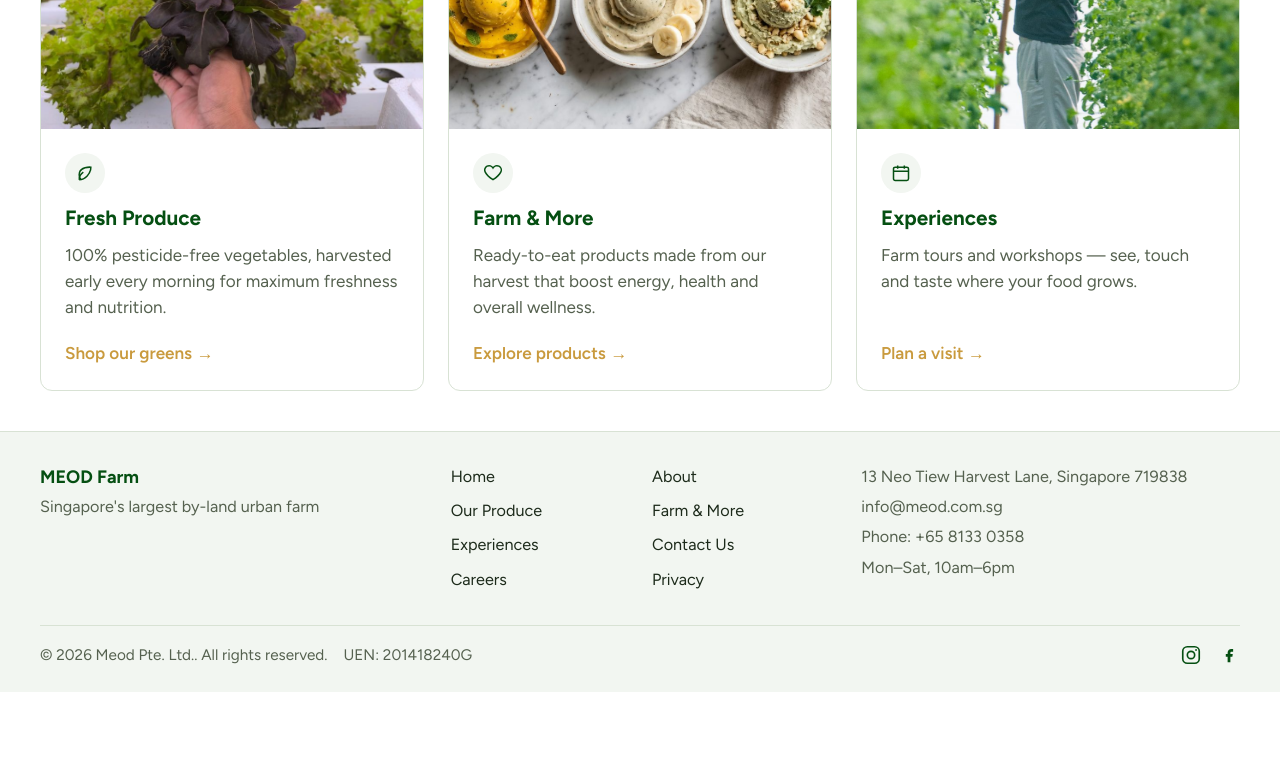
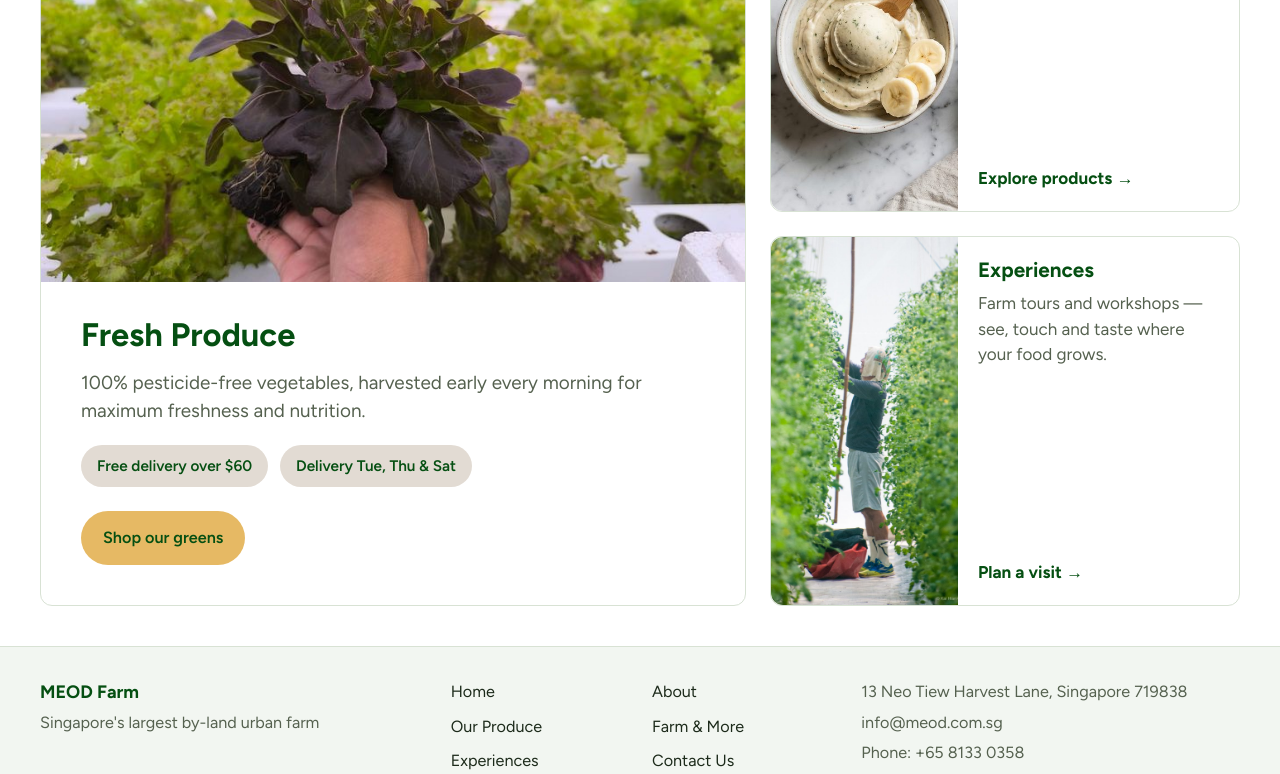
Before and after one commit to Tyllage/Tyllage-MEOD, a React (Vite) app in the folder client/: page / in a window 1280 px wide. Shown: the part 1100-1874 px from the top of the page. Before the commit the page ends 1792 px from the top, so only its background shows below. Built offline with nearby package versions, Linux system fonts and the light colour scheme.

Commit message:
Redesign What We Do: featured Fresh Produce card, delivery info, clearer links

```diff
--- a/client/src/components/home/WhatWeDo.css
+++ b/client/src/components/home/WhatWeDo.css
@@ -27,9 +27,15 @@
 .whatwedo-grid {
   margin-top: var(--space-8);
   display: grid;
-  grid-template-columns: repeat(3, 1fr);
+  grid-template-columns: 3fr 2fr;
   gap: var(--space-6);
   align-items: stretch;
+}
+
+.whatwedo-secondary {
+  display: flex;
+  flex-direction: column;
+  gap: var(--space-6);
 }
 
 .whatwedo-card {
@@ -48,10 +54,8 @@
 }
 
 .whatwedo-card-image {
-  width: 100%;
-  aspect-ratio: 4 / 3;
+  display: block;
   object-fit: cover;
-  border-radius: var(--radius) var(--radius) 0 0;
 }
 
 .whatwedo-card-body {
@@ -60,22 +64,6 @@
   gap: var(--space-3);
   flex: 1;
   padding: var(--space-6);
-}
-
-.whatwedo-icon {
-  display: inline-flex;
-  align-items: center;
-  justify-content: center;
-  width: var(--space-8);
-  height: var(--space-8);
-  border-radius: 50%;
-  background: var(--color-bg-alt);
-  color: var(--color-forest);
-}
-
-.whatwedo-icon svg {
-  width: var(--space-5);
-  height: var(--space-5);
 }
 
 .whatwedo-card-title {
@@ -92,16 +80,116 @@
 }
 
 .whatwedo-card-link {
+  display: inline-flex;
+  align-items: center;
   margin-top: auto;
   padding-top: var(--space-2);
-  color: var(--color-dandelion-dark);
+  color: var(--color-forest);
+  font-weight: 700;
+  font-size: 0.95rem;
+}
+
+.whatwedo-arrow {
+  display: inline-block;
+  margin-left: var(--space-1);
+  transition: transform 0.2s ease;
+}
+
+.whatwedo-card:hover .whatwedo-arrow {
+  transform: translateX(var(--space-1));
+}
+
+/* Featured card */
+
+.whatwedo-card--featured {
+  height: 100%;
+}
+
+.whatwedo-card--featured .whatwedo-card-image {
+  width: 100%;
+  aspect-ratio: 16 / 10;
+  border-radius: var(--radius) var(--radius) 0 0;
+}
+
+.whatwedo-card--featured .whatwedo-card-body {
+  gap: var(--space-5);
+  padding: var(--space-8);
+}
+
+.whatwedo-card--featured .whatwedo-card-title {
+  font-size: clamp(1.5rem, 1.1rem + 1vw, 2rem);
+}
+
+.whatwedo-card--featured .whatwedo-card-text {
+  font-size: 1.05rem;
+}
+
+.whatwedo-tags {
+  display: flex;
+  flex-wrap: wrap;
+  gap: var(--space-3);
+}
+
+.whatwedo-tag {
+  display: inline-flex;
+  align-items: center;
+  padding: var(--space-2) var(--space-4);
+  border-radius: 999px;
+  background: var(--color-sand);
+  color: var(--color-forest);
+  font-size: 0.85rem;
   font-weight: 600;
-  font-size: 0.95rem;
+}
+
+.whatwedo-card-cta {
+  margin-top: var(--space-1);
+  align-self: flex-start;
+}
+
+/* Secondary (horizontal) cards */
+
+.whatwedo-card--horizontal {
+  flex: 1;
+  flex-direction: row;
+  min-height: 0;
+}
+
+.whatwedo-card--horizontal .whatwedo-card-image {
+  width: 40%;
+  height: 100%;
+  flex-shrink: 0;
+  border-radius: var(--radius) 0 0 var(--radius);
+}
+
+.whatwedo-card--horizontal .whatwedo-card-body {
+  gap: var(--space-2);
+  padding: var(--space-5);
+  justify-content: center;
 }
 
 @media (max-width: 860px) {
   .whatwedo-grid {
     grid-template-columns: 1fr;
+  }
+
+  .whatwedo-card--featured {
+    height: auto;
+  }
+
+  .whatwedo-card--horizontal {
+    flex-direction: column;
+  }
+
+  .whatwedo-card--horizontal .whatwedo-card-image {
+    width: 100%;
+    height: auto;
+    aspect-ratio: 4 / 3;
+    border-radius: var(--radius) var(--radius) 0 0;
+  }
+
+  .whatwedo-card--horizontal .whatwedo-card-body {
+    padding: var(--space-6);
+    justify-content: flex-start;
   }
 }
 
@@ -113,4 +201,9 @@
   .whatwedo-grid {
     margin-top: var(--space-6);
   }
+
+  .whatwedo-card--featured .whatwedo-card-body {
+    gap: var(--space-4);
+    padding: var(--space-6);
+  }
 }
--- a/client/src/components/home/WhatWeDo.jsx
+++ b/client/src/components/home/WhatWeDo.jsx
@@ -2,42 +2,18 @@ import { Link } from 'react-router-dom'
 import { site } from '../../data/site.js'
 import './WhatWeDo.css'
 
-const icons = {
-  leaf: (
-    <svg viewBox="0 0 24 24" fill="none" stroke="currentColor" strokeWidth="1.8" aria-hidden="true">
-      <path d="M5 20c7 0 14-7 14-15 0 0-14-1-14 9 0 3 1 5 2 6" />
-      <path d="M5 20c0-4 2-7 5-9" />
-    </svg>
-  ),
-  heart: (
-    <svg viewBox="0 0 24 24" fill="none" stroke="currentColor" strokeWidth="1.8" aria-hidden="true">
-      <path d="M12 20s-7-4.4-9.3-9A5 5 0 0 1 12 6a5 5 0 0 1 9.3 5c-2.3 4.6-9.3 9-9.3 9z" />
-    </svg>
-  ),
-  calendar: (
-    <svg viewBox="0 0 24 24" fill="none" stroke="currentColor" strokeWidth="1.8" aria-hidden="true">
-      <rect x="3" y="5" width="18" height="16" rx="2" />
-      <path d="M3 10h18M8 3v4M16 3v4" />
-    </svg>
-  ),
+const featuredCard = {
+  title: 'Fresh Produce',
+  image: '/images/fresh-produce.jpg',
+  alt: 'A hand holding freshly harvested purple lettuce in a MEOD greenhouse',
+  text: '100% pesticide-free vegetables, harvested early every morning for maximum freshness and nutrition.',
 }
 
-const cards = [
-  {
-    title: 'Fresh Produce',
-    image: '/images/fresh-produce.jpg',
-    alt: 'Freshly harvested leafy greens in crates at MEOD Farm',
-    icon: 'leaf',
-    text: '100% pesticide-free vegetables, harvested early every morning for maximum freshness and nutrition.',
-    linkLabel: 'Shop our greens',
-    href: site.shopUrl,
-    external: true,
-  },
+const secondaryCards = [
   {
     title: 'Farm & More',
     image: '/images/farm-and-more.jpg',
-    alt: 'MEOD Farm & More ready-to-eat products made from the harvest',
-    icon: 'heart',
+    alt: "Bowls of ready-to-eat MEOD products made from the farm's harvest",
     text: 'Ready-to-eat products made from our harvest that boost energy, health and overall wellness.',
     linkLabel: 'Explore products',
     href: '/farm-and-more',
@@ -45,8 +21,7 @@ const cards = [
   {
     title: 'Experiences',
     image: '/images/experiences.jpg',
-    alt: 'Visitors on a guided tour through the greenhouses at MEOD Farm',
-    icon: 'calendar',
+    alt: 'A MEOD farmer tending tall rows of greens inside the greenhouse',
     text: 'Farm tours and workshops — see, touch and taste where your food grows.',
     linkLabel: 'Plan a visit',
     href: '/experiences',
@@ -67,9 +42,42 @@ function WhatWeDo() {
         </div>
 
         <div className="whatwedo-grid">
-          {cards.map((card) => {
-            const content = (
-              <>
+          <a
+            className="card whatwedo-card whatwedo-card--featured"
+            href={site.shopUrl}
+            target="_blank"
+            rel="noopener noreferrer"
+          >
+            <img
+              className="whatwedo-card-image"
+              src={featuredCard.image}
+              alt={featuredCard.alt}
+              loading="lazy"
+            />
+            <div className="whatwedo-card-body">
+              <h3 className="whatwedo-card-title">{featuredCard.title}</h3>
+              <p className="whatwedo-card-text">{featuredCard.text}</p>
+              <div className="whatwedo-tags">
+                <span className="whatwedo-tag">
+                  Free delivery over {site.delivery.freeOver}
+                </span>
+                <span className="whatwedo-tag">
+                  Delivery {site.delivery.days}
+                </span>
+              </div>
+              <span className="btn btn-primary whatwedo-card-cta">
+                Shop our greens
+              </span>
+            </div>
+          </a>
+
+          <div className="whatwedo-secondary">
+            {secondaryCards.map((card) => (
+              <Link
+                key={card.title}
+                className="card whatwedo-card whatwedo-card--horizontal"
+                to={card.href}
+              >
                 <img
                   className="whatwedo-card-image"
                   src={card.image}
@@ -77,34 +85,15 @@ function WhatWeDo() {
                   loading="lazy"
                 />
                 <div className="whatwedo-card-body">
-                  <span className="whatwedo-icon">{icons[card.icon]}</span>
                   <h3 className="whatwedo-card-title">{card.title}</h3>
                   <p className="whatwedo-card-text">{card.text}</p>
-                  <span className="whatwedo-card-link">{card.linkLabel} →</span>
+                  <span className="whatwedo-card-link">
+                    {card.linkLabel} <span className="whatwedo-arrow">→</span>
+                  </span>
                 </div>
-              </>
-            )
-
-            if (card.external) {
-              return (
-                <a
-                  key={card.title}
-                  className="card whatwedo-card"
-                  href={card.href}
-                  target="_blank"
-                  rel="noopener noreferrer"
-                >
-                  {content}
-                </a>
-              )
-            }
-
-            return (
-              <Link key={card.title} className="card whatwedo-card" to={card.href}>
-                {content}
               </Link>
-            )
-          })}
+            ))}
+          </div>
         </div>
       </div>
     </section>
--- a/client/src/data/site.js
+++ b/client/src/data/site.js
@@ -8,6 +8,11 @@ export const site = {
   phone: '+65 8133 0358',
   hours: 'Mon–Sat, 10am–6pm',
   shopUrl: 'https://meodfresh.com/',
+  // From meodfresh.com — confirm with MEOD before launch
+  delivery: {
+    freeOver: '$60',
+    days: 'Tue, Thu & Sat',
+  },
 }
 
 export const navLinks = [
```
